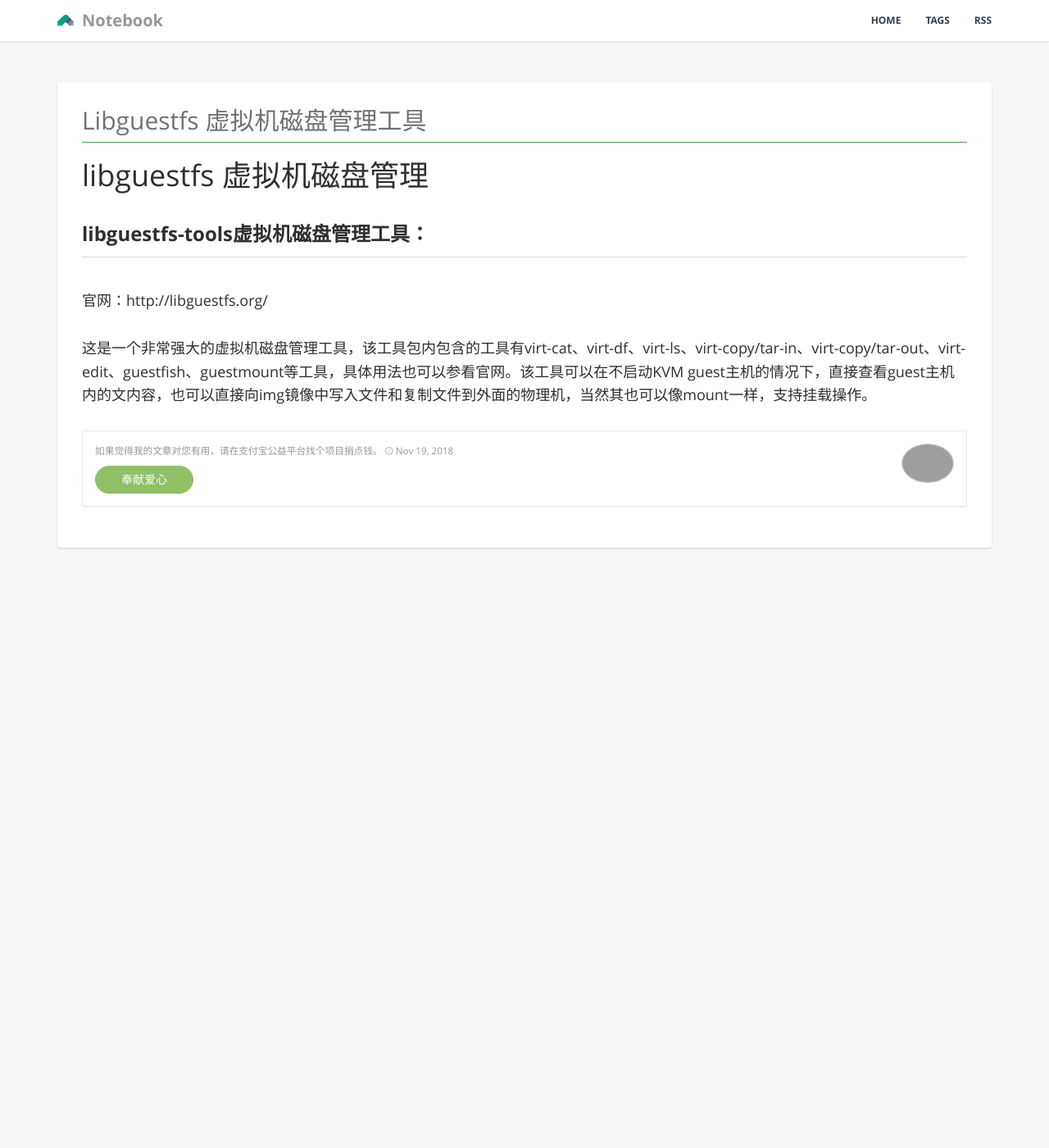
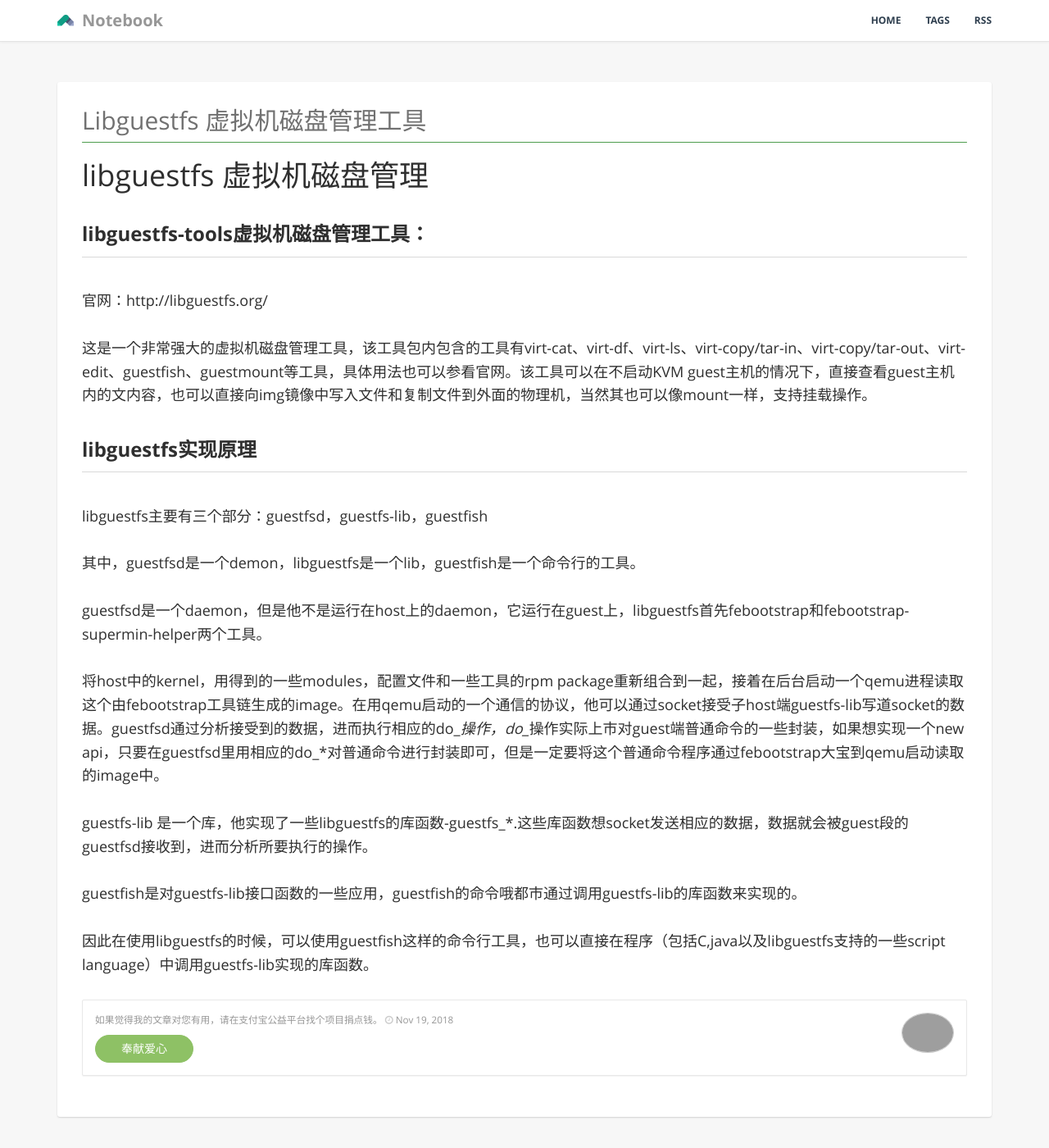
Before and after one commit to dong1224/dong1224.github.io, a Jekyll site: the page built from _posts/201811/2018-11-19-libguestfs-虚拟机磁盘管理工具.md, in a window 1280 px wide and 1400 px high. Shown: the whole window at 82% size. Built offline with Jekyll 4.4.1, drawn with Linux system fonts in a browser that asks for light colours; our own code applies the rules of GitHub Pages for plain Markdown files; grey boxes are pictures that could not be loaded.

Commit message:
libguestfs

```diff
--- a/_posts/201811/2018-11-19-libguestfs-虚拟机磁盘管理工具.md
+++ b/_posts/201811/2018-11-19-libguestfs-虚拟机磁盘管理工具.md
@@ -5,3 +5,21 @@
 官网：http://libguestfs.org/
 
 这是一个非常强大的虚拟机磁盘管理工具，该工具包内包含的工具有virt-cat、virt-df、virt-ls、virt-copy/tar-in、virt-copy/tar-out、virt-edit、guestfish、guestmount等工具，具体用法也可以参看官网。该工具可以在不启动KVM guest主机的情况下，直接查看guest主机内的文内容，也可以直接向img镜像中写入文件和复制文件到外面的物理机，当然其也可以像mount一样，支持挂载操作。
+
+## libguestfs实现原理
+
+libguestfs主要有三个部分：guestfsd，guestfs-lib，guestfish
+
+其中，guestfsd是一个demon，libguestfs是一个lib，guestfish是一个命令行的工具。
+
+
+
+guestfsd是一个daemon，但是他不是运行在host上的daemon，它运行在guest上，libguestfs首先febootstrap和febootstrap-supermin-helper两个工具。
+
+将host中的kernel，用得到的一些modules，配置文件和一些工具的rpm package重新组合到一起，接着在后台启动一个qemu进程读取这个由febootstrap工具链生成的image。在用qemu启动的一个通信的协议，他可以通过socket接受子host端guestfs-lib写道socket的数据。guestfsd通过分析接受到的数据，进而执行相应的do_*操作，do_*操作实际上市对guest端普通命令的一些封装，如果想实现一个new api，只要在guestfsd里用相应的do_*对普通命令进行封装即可，但是一定要将这个普通命令程序通过febootstrap大宝到qemu启动读取的image中。
+
+guestfs-lib 是一个库，他实现了一些libguestfs的库函数-guestfs_*.这些库函数想socket发送相应的数据，数据就会被guest段的guestfsd接收到，进而分析所要执行的操作。
+
+guestfish是对guestfs-lib接口函数的一些应用，guestfish的命令哦都市通过调用guestfs-lib的库函数来实现的。
+
+因此在使用libguestfs的时候，可以使用guestfish这样的命令行工具，也可以直接在程序（包括C,java以及libguestfs支持的一些script language）中调用guestfs-lib实现的库函数。
```
